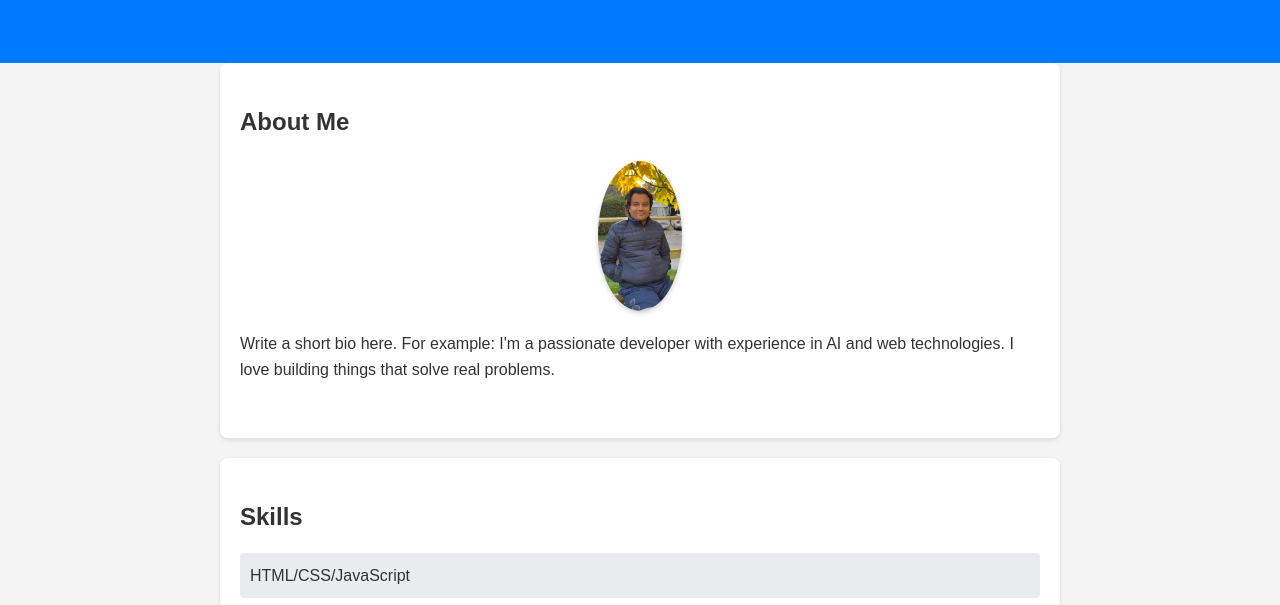
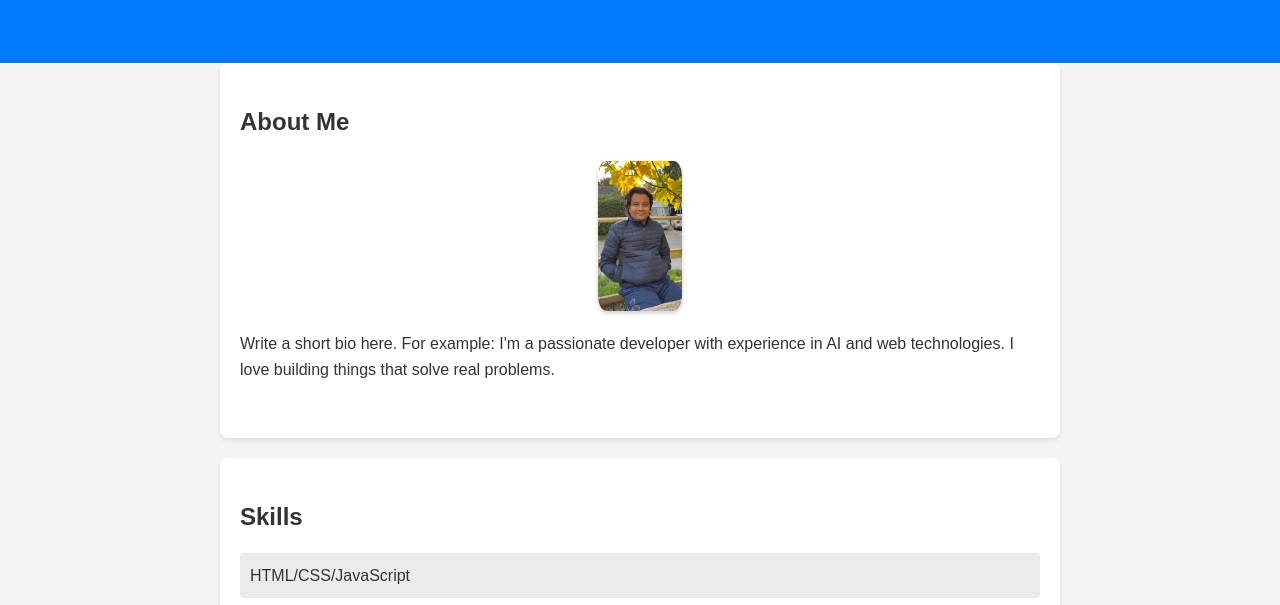
Before and after one commit to nakulkrishnan/my-webpage, a plain HTML site: page index.html in a window 1280 px wide. Shown: the part 146-751 px from the top of the page. Drawn offline with Linux system fonts and the light colour scheme.

Commit message:
Update style.css

```diff
--- a/style.css
+++ b/style.css
@@ -68,7 +68,7 @@ footer {
     display: block;
     max-width: 150px; /* Set a standard size for desktop */
     height: 150px; /* Ensures a perfect circle/square */
-    border-radius: 50%; /* Changed to 50% for a true circular photo */
+    border-radius: 10%; /* Changed to 50% for a true circular photo */
     margin: 20px auto;
     box-shadow: 0 2px 5px rgba(0,0,0,0.2);
     /* Ensures the image covers the area without distortion */
```
